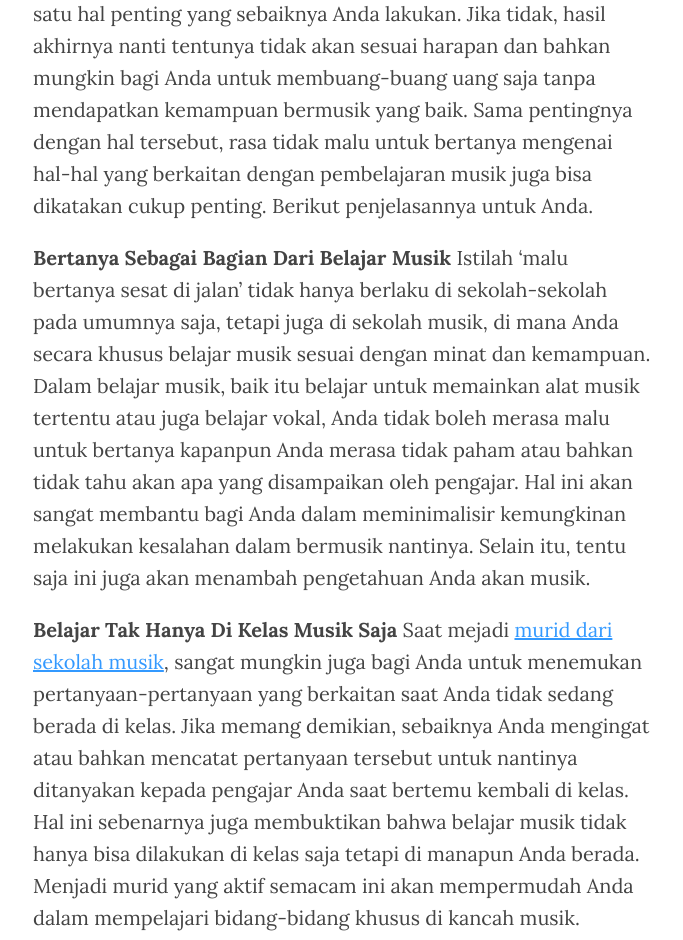
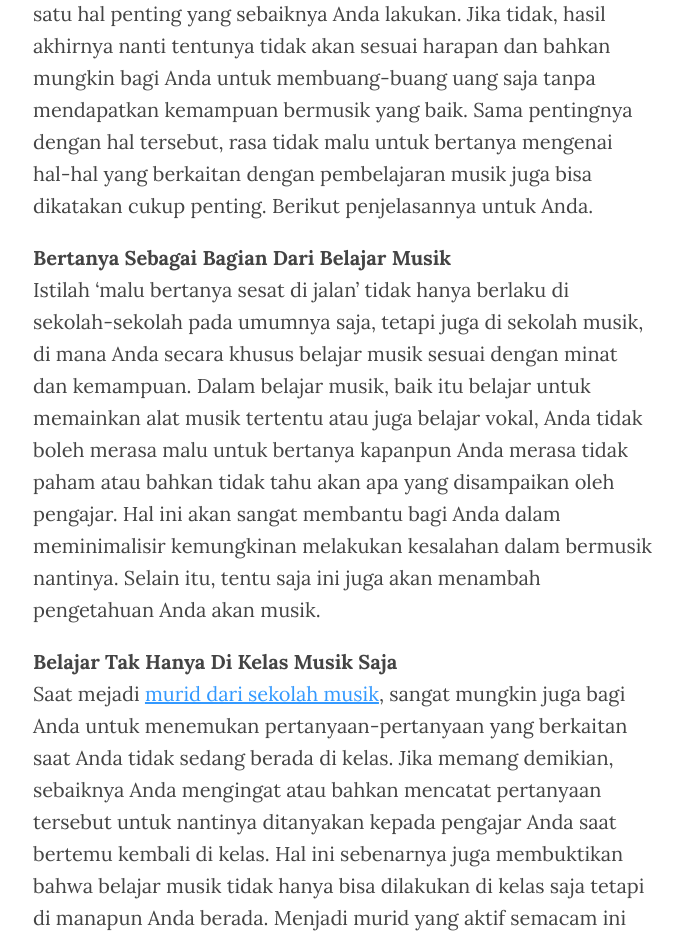
Before and after one commit to articlemetrics/articlemetrics.github.io, a Jekyll site: the page built from _posts/2015-12-08-jangan-malu-untuk-meminta-bantuan-dalam-proses-belajar-musik.markdown, in a window 1280 px wide. Shown: the part 1111-2051 px from the top of the page, without its empty margins (297-980 px from the left). Built offline with Jekyll 4.4.1, drawn with Linux system fonts in a browser that asks for light colours.

```diff
--- a/_posts/2015-12-08-jangan-malu-untuk-meminta-bantuan-dalam-proses-belajar-musik.markdown
+++ b/_posts/2015-12-08-jangan-malu-untuk-meminta-bantuan-dalam-proses-belajar-musik.markdown
@@ -7,8 +7,8 @@ layout: post
 
 Bagi Anda yang memang sudah mempunyai rencana untuk bergabung sebagai murid dari sebuah sekolah musik sesuai dengan pertimbangan dan pilihan Anda pribadi, mungkin Anda juga sudah menyadari bahwa komitmen untuk belajar secara serius sesuai dengan outline yang tersedia memang merupakan satu hal penting yang sebaiknya Anda lakukan. Jika tidak, hasil akhirnya nanti tentunya tidak akan sesuai harapan dan bahkan mungkin bagi Anda untuk membuang-buang uang saja tanpa mendapatkan kemampuan bermusik yang baik. Sama pentingnya dengan hal tersebut, rasa tidak malu untuk bertanya mengenai hal-hal yang berkaitan dengan pembelajaran musik juga bisa dikatakan cukup penting. Berikut penjelasannya untuk Anda.
 
-<b>Bertanya Sebagai Bagian Dari Belajar Musik</b>
+<b>Bertanya Sebagai Bagian Dari Belajar Musik</b><br />
 Istilah ‘malu bertanya sesat di jalan’ tidak hanya berlaku di sekolah-sekolah pada umumnya saja, tetapi juga di sekolah musik, di mana Anda secara khusus belajar musik sesuai dengan minat dan kemampuan. Dalam belajar musik, baik itu belajar untuk memainkan alat musik tertentu atau juga belajar vokal, Anda tidak boleh merasa malu untuk bertanya kapanpun Anda merasa tidak paham atau bahkan tidak tahu akan apa yang disampaikan oleh pengajar. Hal ini akan sangat membantu bagi Anda dalam meminimalisir kemungkinan melakukan kesalahan dalam bermusik nantinya. Selain itu, tentu saja ini juga akan menambah pengetahuan Anda akan musik.
 
-<b>Belajar Tak Hanya Di Kelas Musik Saja</b>
+<b>Belajar Tak Hanya Di Kelas Musik Saja</b><br />
 Saat mejadi <a href="http://id.yamaha.com/id/music_education/courses/">murid dari sekolah musik</a>, sangat mungkin juga bagi Anda untuk menemukan pertanyaan-pertanyaan yang berkaitan saat Anda tidak sedang berada di kelas. Jika memang demikian, sebaiknya Anda mengingat atau bahkan mencatat pertanyaan tersebut untuk nantinya ditanyakan kepada pengajar Anda saat bertemu kembali di kelas. Hal ini sebenarnya juga membuktikan bahwa belajar musik tidak hanya bisa dilakukan di kelas saja tetapi di manapun Anda berada. Menjadi murid yang aktif semacam ini akan mempermudah Anda dalam mempelajari bidang-bidang khusus di kancah musik. Dengan demikian, nantinya Anda juga bisa menjadi pemusik dengan kualitas yang lebih baik dan patut untuk dipertimbangkan.
```
